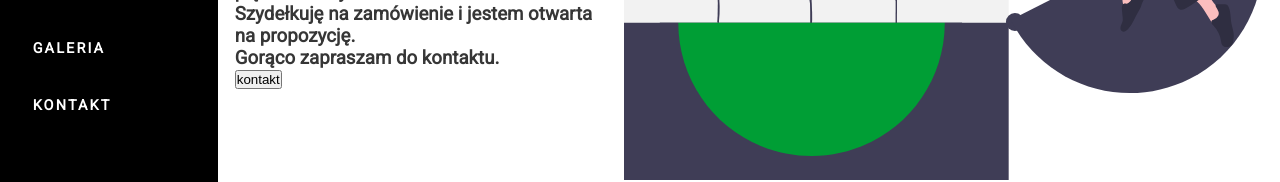
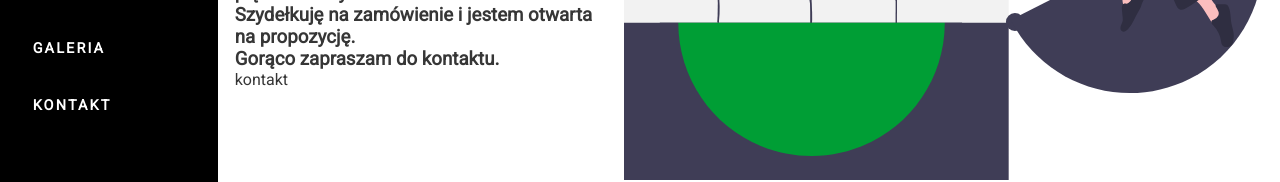
Before and after one commit to ajiiz/niteczki-daneczki-website, a React (Create React App) app in the folder niteczki-daneczki-website/: page / in a window 1280 px wide. Shown: the part 364-546 px from the top of the page. Built offline with nearby package versions, Linux system fonts and the light colour scheme.

Commit message:
Removed default global styles for buttons

```diff
--- a/niteczki-daneczki-website/src/styles/index.scss
+++ b/niteczki-daneczki-website/src/styles/index.scss
@@ -28,6 +28,16 @@ a, a:hover, a:visited {
   text-decoration: none;
 }
 
+button, button:focus, button:active, button:hover {
+  background: none;
+	color: inherit;
+	border: none;
+	padding: 0;
+	font: inherit;
+	outline: inherit;
+  cursor: pointer;
+}
+
 .main {
   display: flex;
   flex-direction: row;
```
